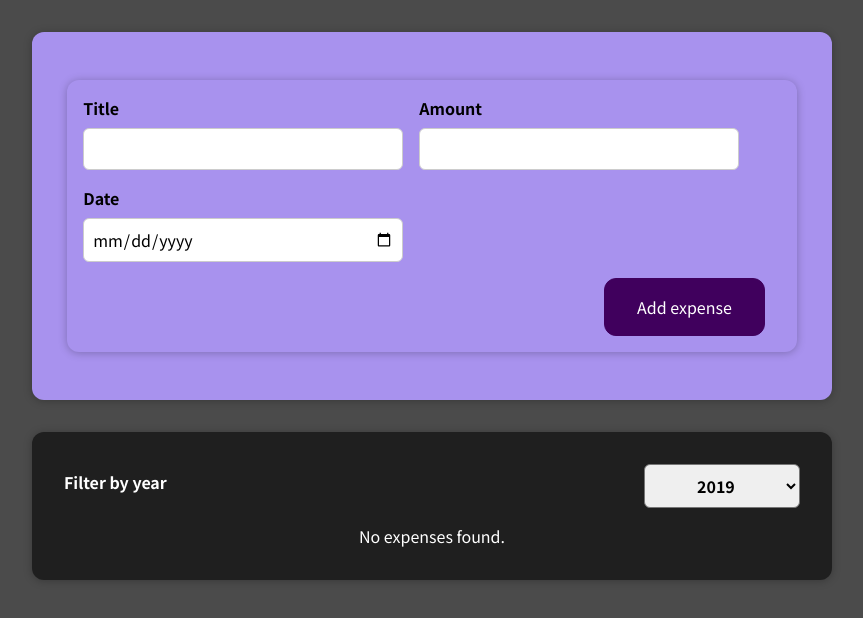
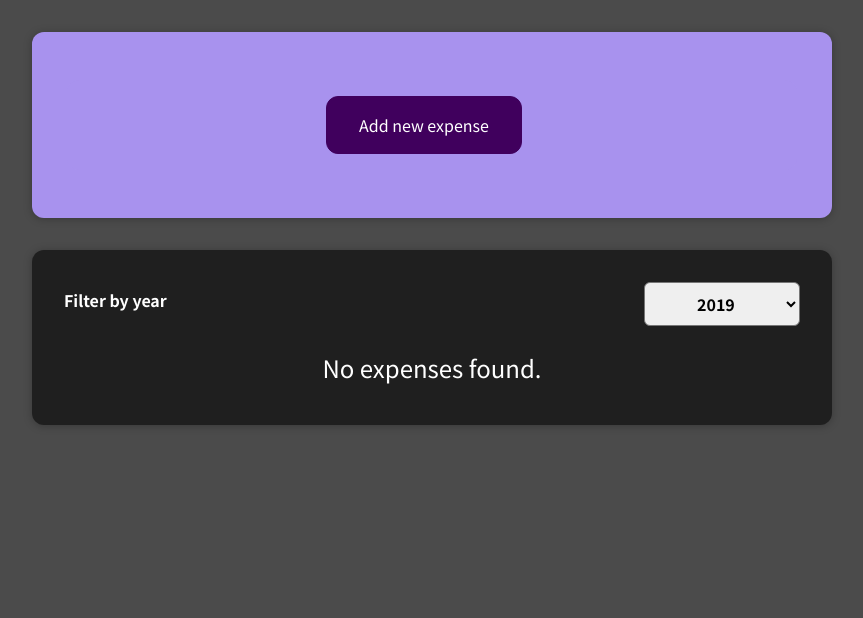
Before and after one commit to pizarrosch/my-first-project-udemy, a React (Create React App) app: page / in a window 1280 px wide. Shown: the top 618 px of the page, without its empty margins (208-1071 px from the left). Built offline with nearby package versions, Linux system fonts and the light colour scheme.

Commit message:
Adding the AddNewExpense button, which shows/hides the input menu

```diff
--- a/package.json
+++ b/package.json
@@ -6,6 +6,7 @@
     "@testing-library/jest-dom": "^5.16.5",
     "@testing-library/react": "^13.4.0",
     "@testing-library/user-event": "^13.5.0",
+    "classnames": "^2.3.2",
     "date-fns": "^2.29.3",
     "react": "^18.2.0",
     "react-dom": "^18.2.0",
--- a/src/components/Expenses/Expenses.js
+++ b/src/components/Expenses/Expenses.js
@@ -6,16 +6,13 @@ import {useState} from "react";
 
 function Expenses({expenses}) {
 
-  const [filteredYear, setFilteredYear] = useState('2019');
+  const [filterYear, setFilterYear] = useState(2019);
 
   function handleFilteredExpenses(pickedYear) {
-    setFilteredYear(pickedYear);
+    setFilterYear(Number(pickedYear));
   }
 
-  const filteredExpenses = expenses.filter((item) => {
-    const stringItem = item.date.getFullYear().toString()
-    return stringItem === filteredYear;
-  })
+  const filteredExpenses = expenses.filter(item => item.date.getFullYear() === filterYear);
 
   let expensesContent = <p className={st.noExpenses}>No expenses found.</p>
 
@@ -32,7 +29,7 @@ function Expenses({expenses}) {
   return (
     <div>
       <Card className={st.expenses}>
-        <ExpensesFilter expenses={expenses} selectedYear={filteredYear} onFilterExpenses={handleFilteredExpenses}/>
+        <ExpensesFilter expenses={expenses} selectedYear={filterYear} onFilterExpenses={handleFilteredExpenses}/>
         {expensesContent}
       </Card>
     </div>
--- a/src/components/Expenses/Expenses.module.css
+++ b/src/components/Expenses/Expenses.module.css
@@ -9,4 +9,5 @@
 .noExpenses {
   color: white;
   text-align: center;
+  font-size: 24px;
 }
--- a/src/components/NewExpense/ExpenseForm.js
+++ b/src/components/NewExpense/ExpenseForm.js
@@ -2,7 +2,7 @@ import s from './ExpenseForm.module.css';
 import {useState} from "react";
 import {parseISO} from "date-fns";
 
-function ExpenseForm({onSaveExpenseData}) {
+function ExpenseForm({onSaveExpenseData, buttonClicked}) {
 
   const [inputTitle, setInputTitle] = useState('');
   const [inputAmount, setInputAmount] = useState('');
@@ -15,25 +15,27 @@ function ExpenseForm({onSaveExpenseData}) {
       title: inputTitle,
       amount: inputAmount,
       date: parseISO(inputDate),
-      }
+    }
 
     onSaveExpenseData(expenseData);
     setInputTitle('');
     setInputAmount('');
     setInputDate('');
+    buttonClicked(false);
   }
 
 
   function handleInputTitle(e) {
     setInputTitle(e.target.value);
   }
+
   function handleInputAmount(e) {
     setInputAmount(e.target.value);
   }
+
   function handleInputDate(e) {
     setInputDate(e.target.value);
   }
-
 
   return (
     <form onSubmit={handleAddExpense}>
@@ -52,6 +54,7 @@ function ExpenseForm({onSaveExpenseData}) {
         </div>
       </div>
       <div className={s.newExpense__actions}>
+        <button type='button' onClick={() => buttonClicked(false)}>Cancel</button>
         <button type='submit'>Add expense</button>
       </div>
     </form>
--- a/src/components/NewExpense/NewExpense.js
+++ b/src/components/NewExpense/NewExpense.js
@@ -1,7 +1,10 @@
 import s from './NewExpense.module.css';
 import ExpenseForm from "./ExpenseForm";
+import {useState} from "react";
 
 function NewExpense({onAddExpense, expenses}) {
+
+  const [buttonClicked, setButtonClicked] = useState(false);
 
   function handleExpenseData(enteredExpensedData) {
     const expenseData = {
@@ -11,11 +14,24 @@ function NewExpense({onAddExpense, expenses}) {
     onAddExpense(expenseData)
   }
 
+  function handleAddNewExpense() {
+    setButtonClicked(true)
+  }
+
   return (
-    <div className={s.newExpense}>
-      <ExpenseForm
-        onSaveExpenseData={handleExpenseData}
-      />
+    <div className={buttonClicked ? s.newExpense : s.hiddenShadow}>
+      <button
+        type='button'
+        onClick={handleAddNewExpense}
+        className={buttonClicked === true ? s.hidden : null}
+      >
+        Add new expense
+      </button>
+      {buttonClicked === true ?
+        <ExpenseForm
+          onSaveExpenseData={handleExpenseData}
+          buttonClicked={setButtonClicked}
+        /> : null}
     </div>
   )
 }
--- a/src/components/NewExpense/NewExpense.module.css
+++ b/src/components/NewExpense/NewExpense.module.css
@@ -36,3 +36,17 @@
 .newExpense button.alternative:active {
   background-color: #ddb3f8;
 }
+
+.hiddenShadow {
+  background-color: #a892ee;
+  padding: 1rem;
+  margin: 2rem auto;
+  width: 50rem;
+  max-width: 95%;
+  border-radius: 12px;
+  text-align: center;
+}
+
+.hidden {
+  display: none;
+}
```
Also changed, not shown: src/components/Chart/Chart.js (added, +10 -0 lines), src/components/Chart/Chart.module.css (added, +9 -0 lines), src/components/Chart/ChartBar.js (added, +7 -0 lines), src/components/Chart/ChartBar.module.css (added, +30 -0 lines), src/components/NewExpense/ExpenseForm.module.css (line endings or trailing spaces), 1 other file (tests, documents, lock files or other folders).
